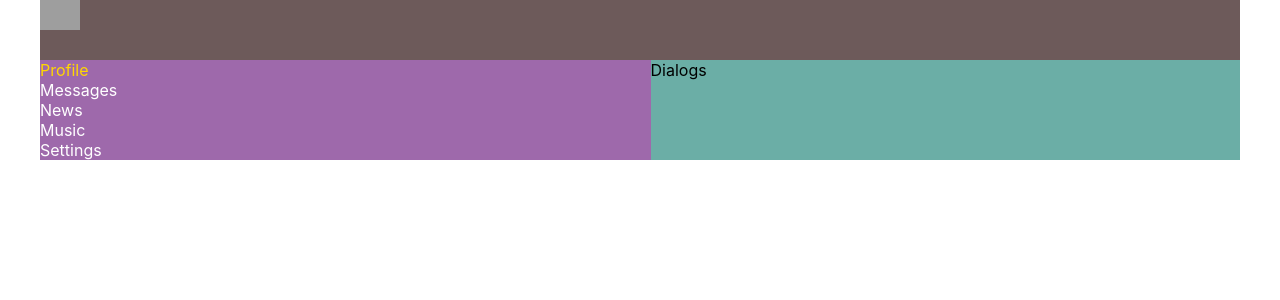
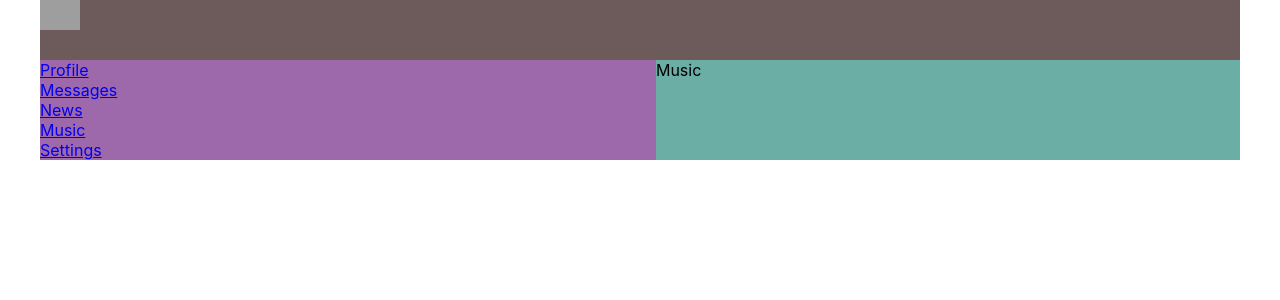
Before and after one commit to YakovlevAndrey1991/Socian-Network-React-JS-study-, a React (Create React App) app: page /music in a window 1280 px wide. Shown: the top 300 px of the page. Built offline with nearby package versions, Linux system fonts and the light colour scheme; grey boxes are pictures that could not be loaded; the HTML template or start-up script is replaced by a standard one.

Commit message:
add components add route

```diff
--- a/package.json
+++ b/package.json
@@ -8,6 +8,7 @@
     "@testing-library/user-event": "^12.6.0",
     "react": "^17.0.1",
     "react-dom": "^17.0.1",
+    "react-router-dom": "^5.2.0",
     "react-scripts": "4.0.1",
     "web-vitals": "^0.2.4"
   },
--- a/src/App.js
+++ b/src/App.js
@@ -3,18 +3,29 @@
 import Navbar from "./components/Navbar/Navbar";
 import Profile from "./components/Profile/Profile";
 import Dialogs from "./components/Dialogs/Dialogs";
+import {BrowserRouter, Route} from "react-router-dom";
+import News from "./components/News/News";
+import Music from "./components/Music/Music";
+import Settings from "./components/Settings/Settings";
 
-const App = () => {
+
+const App = (props) => {
     return (
-        <div className='app-wrapper'>
-            <Header/>
-            <Navbar/>
+        <BrowserRouter>
+            <div className='app-wrapper'>
+                <Header/>
+                <Navbar/>
 
-            <div className='app-wrapper-content'>
-                <Dialogs/>
-                {/*<Profile/>*/}
+                <div className='app-wrapper-content'>
+                    <Route path='/messages' component={Dialogs}/>
+                    <Route path='/profile' component={Profile}/>
+                    <Route path='/news' component={News}/>
+                    <Route path='/music' component={Music}/>
+                    <Route path='/settings' component={Settings}/>
+                </div>
+
             </div>
-        </div>
+        </BrowserRouter>
     );
 }
 
--- a/src/components/Dialogs/Dialogs.jsx
+++ b/src/components/Dialogs/Dialogs.jsx
@@ -5,6 +5,7 @@
     return (
         <div>Dialogs</div>
 
+
     )
 }
 
--- /dev/null
+++ b/src/components/Music/Music.jsx
@@ -0,0 +1,8 @@
+
+const Music = (props) => {
+    return (
+        <div>Music</div>
+    )
+}
+
+export default Music;
--- a/src/components/Navbar/Navbar.jsx
+++ b/src/components/Navbar/Navbar.jsx
@@ -3,13 +3,13 @@
 const Navbar = () => {
     return (
         <nav className={s.nav}>
-            <div className={`${s.item} ${s.active}`}><a>Profile</a></div>
-            <div className={s.item}><a>Messages</a></div>
-            <div className={s.item}><a>News</a></div>
-            <div className={s.item}><a>Music</a></div>
-            <div className={s.item}><a>Settings</a></div>
+            <div className={`${s.item} ${s.active}`}><a href='/profile'>Profile</a></div>
+            <div className={s.item}><a href='/messages'>Messages</a></div>
+            <div className={s.item}><a href='/news'>News</a></div>
+            <div className={s.item}><a href='/music'>Music</a></div>
+            <div className={s.item}><a href='/settings'>Settings</a></div>
         </nav>
     );
-}
+};
 
 export default Navbar;
--- /dev/null
+++ b/src/components/News/News.jsx
@@ -0,0 +1,8 @@
+
+const News = (props) => {
+    return (
+        <div>News</div>
+    )
+}
+
+export default News;
--- /dev/null
+++ b/src/components/Settings/Settings.jsx
@@ -0,0 +1,8 @@
+
+const Settings = (props) => {
+    return (
+        <div>Settings</div>
+    )
+}
+
+export default Settings;
```
Also changed, not shown: 2 other files (tests, documents, lock files or other folders).
